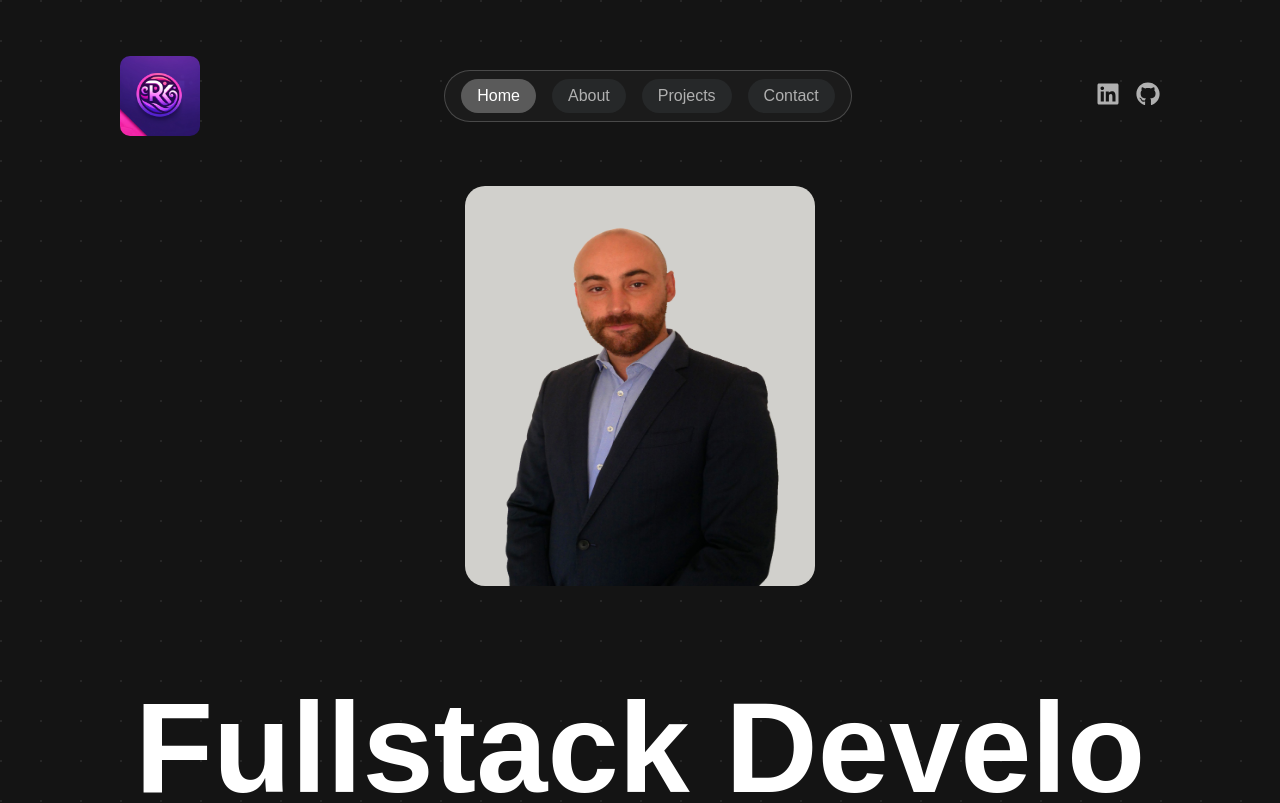
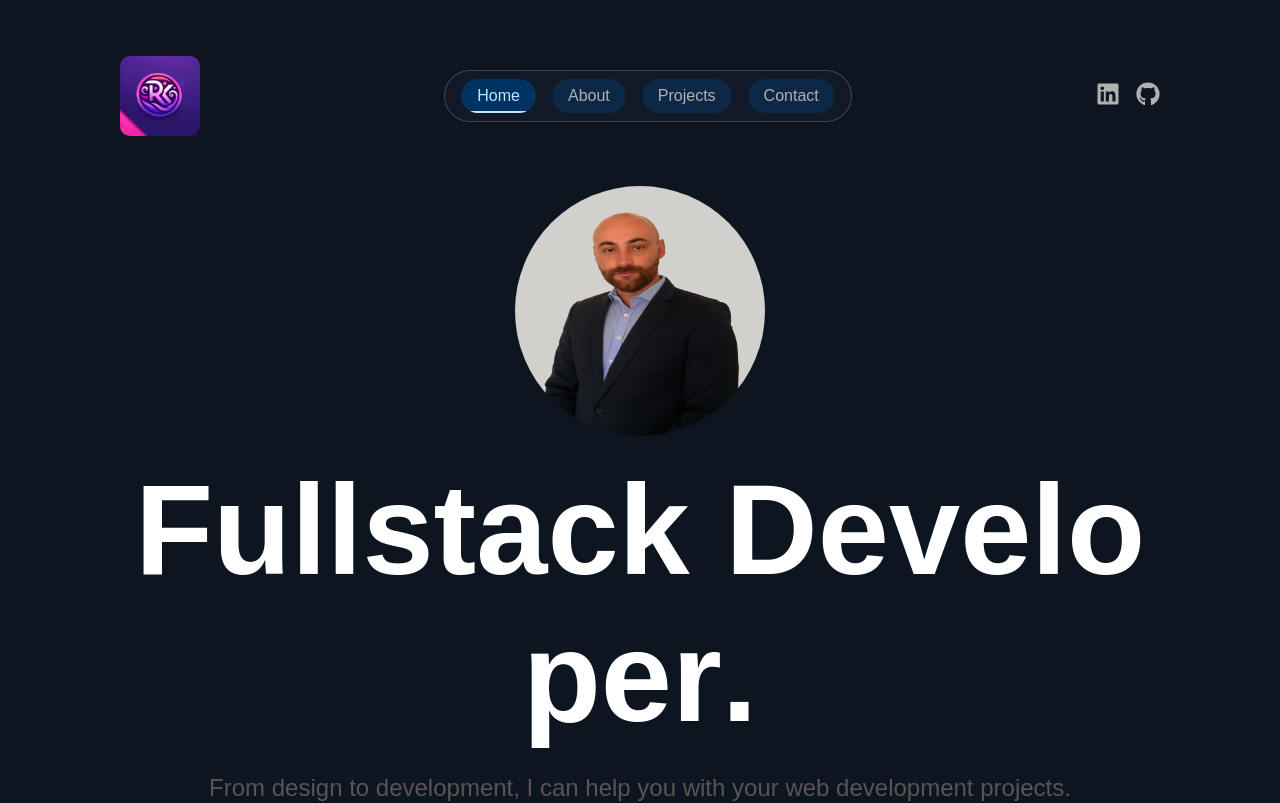
Before and after one commit to RonanKer29/react-portfolio-rk, a React (Vite) app: page / in a window 1280 px wide. Shown: the top 803 px of the page. Built offline with nearby package versions, Linux system fonts and the light colour scheme.

Commit message:
restyle background

```diff
--- a/package.json
+++ b/package.json
@@ -12,6 +12,7 @@
   "dependencies": {
     "@fontsource/outfit": "^5.0.13",
     "@fontsource/roboto": "^5.0.13",
+    "@radix-ui/colors": "^3.0.0",
     "react": "^18.2.0",
     "react-dom": "^18.2.0",
     "react-icons": "^5.2.1",
--- a/src/components/AnimatedText.jsx
+++ b/src/components/AnimatedText.jsx
@@ -1,7 +1,7 @@
 import React, { useState, useEffect } from "react";
 import "../styles/animated-text.css";
 
-const AnimatedText = ({ text, delay = 80 }) => {
+const AnimatedText = ({ text, delay = 30 }) => {
   const [characters, setCharacters] = useState([]);
 
   useEffect(() => {
--- a/src/index.css
+++ b/src/index.css
@@ -1,3 +1,5 @@
+@import "@radix-ui/colors/blue.css";
+
 * {
   box-sizing: border-box;
   margin: 0;
@@ -9,8 +11,9 @@
 
 body {
   font-family: "Poppins", sans-serif;
-  background: #141414;
-  background-image: radial-gradient(#262626 1px, transparent 0);
+  background: #0d1520;
+  background-color: ;
+  /* background-image: radial-gradient(#262626 1px, transparent 0); */
   background-size: 40px 40px;
   background-position: -19px -19px;
   /* min-height: 100dvh; */
--- a/src/pages/HomePage.jsx
+++ b/src/pages/HomePage.jsx
@@ -7,9 +7,8 @@ import photo from "../assets/photo-ronan.jpg";
 const HomePage = () => {
   return (
     <div className="home-page">
-      <div className="animated-container">
-        <div className="image-container">
-          <img src={photo} alt="Ronan Kervella" className="animated-image" />
+      <div className="image-and-text">
+        <img src={photo} alt="Office" className="office-image" />
       </div>
       <div className="animated-text-container">
         <AnimatedText text=" Fullstack Developer." />
@@ -19,7 +18,6 @@ const HomePage = () => {
         projects.
       </div>
     </div>
-    </div>
   );
 };
 
--- a/src/styles/animated-text.css
+++ b/src/styles/animated-text.css
@@ -7,7 +7,7 @@
   display: inline-block;
   transform: translateY(-100%);
   opacity: 0;
-  animation: slideDown 1s ease forwards;
+  animation: slideDown 0.1s ease forwards;
   animation-delay: var(--animation-delay, 0s); /* Use CSS variable for delay */
 }
 
--- a/src/styles/contactCard.css
+++ b/src/styles/contactCard.css
@@ -1,6 +1,6 @@
 .contact-card {
   margin-top: 100px;
-  background-color: #1a1a1a; /* Couleur de fond */
+  background-color: #111927; /* Couleur de fond */
   border-radius: 20px; /* Bordure arrondie */
   padding: 20px;
   width: 500px; /* Largeur de la carte */
@@ -36,7 +36,7 @@
   padding: 10px;
   border: none;
   border-radius: 20px;
-  background-color: #333;
+  background-color: #0d2847;
   color: white;
   padding-left: 20px;
   resize: none;
--- a/src/styles/home-page.css
+++ b/src/styles/home-page.css
@@ -9,34 +9,61 @@
   flex-direction: column; /* Changer de row à column pour un affichage vertical */
   justify-content: center;
   align-items: center;
-  /* height: 100vh; */
   margin-top: 50px;
 }
 
-.animated-container {
+.image-and-text {
   display: flex;
-  flex-direction: column;
+  flex-direction: row; /* Affiche l'image et le texte côte à côte */
+  justify-content: space-around;
   align-items: center;
+  margin-bottom: 20px;
+  /* max-width: 80%; Utiliser max-width pour limiter la largeur */
+  /* margin: 0 auto; Centre le conteneur horizontalement */
 }
 
-.image-container {
-  overflow: hidden;
-  display: inline-block;
-  margin-bottom: 20px;
+.office-image {
+  border-radius: 50%;
+  width: 250px; /* Ajustez la largeur de l'image selon vos besoins */
+  height: 250px; /* Ajustez la hauteur de l'image selon vos besoins */
 }
 
-.animated-image {
-  width: 350px;
-  height: 400px;
-  border-radius: 20px;
-  opacity: 0;
-  animation: fadeIn 5s ease forwards;
-  margin-bottom: 4rem;
+.waving-hand {
+  display: inline-block;
+  animation: wave 2s infinite;
+  transform-origin: 70% 70%; /* Adjust the origin to make the wave look natural */
+}
+
+@keyframes wave {
+  0% {
+    transform: rotate(0deg);
+  }
+  10% {
+    transform: rotate(14deg);
+  }
+  20% {
+    transform: rotate(-8deg);
+  }
+  30% {
+    transform: rotate(14deg);
+  }
+  40% {
+    transform: rotate(-4deg);
+  }
+  50% {
+    transform: rotate(10deg);
+  }
+  60% {
+    transform: rotate(0deg);
+  }
+  100% {
+    transform: rotate(0deg);
+  }
 }
 
 @keyframes fadeIn {
   to {
-    opacity: 1;
+    opacity: 0.7; /* Final opacity for a more transparent look */
   }
 }
 
@@ -52,24 +79,57 @@
 }
 
 @media (max-width: 768px) {
+  .image-and-text {
+    flex-direction: column; /* Affiche les éléments verticalement sur les petits écrans */
+    align-items: center;
+    width: 90%; /* Ajuste la largeur pour les écrans plus petits */
+  }
+
+  .image-container {
+    margin-right: 0;
+    margin-bottom: 20px;
+  }
+
   .animated-text {
-    font-size: 1.5rem; /* Adjust text size for smaller screens */
+    font-size: 2rem; /* Adjust text size for smaller screens */
   }
 
   .animated-image {
-    width: 200px; /* Adjust image size for smaller screens */
-    height: 250px; /* Adjust image size for smaller screens */
+    width: 200px; /* Taille fixe de l'image pour les petits écrans */
+    height: 250px; /* Taille fixe de l'image pour les petits écrans */
+  }
+
+  .custom-text {
+    font-size: 1.2rem; /* Adjust custom text size for smaller screens */
+    text-align: center;
+    margin-bottom: 20px;
+  }
+
+  .presentation {
+    font-size: 1.2rem; /* Adjust presentation text size for smaller screens */
   }
 }
 
 @media (max-width: 480px) {
+  .image-and-text {
+    flex-direction: column; /* Assure un affichage vertical pour les très petits écrans */
+    align-items: center;
+    width: 95%; /* Ajuste la largeur pour les très petits écrans */
+  }
+
   .animated-text {
     font-size: 1.5rem; /* Further adjust text size for very small screens */
   }
 
   .animated-image {
-    width: 200px; /* Adjust image size for smaller screens */
-    height: 250px; /* Adjust image size for smaller screens */
+    width: 200px; /* Taille fixe de l'image pour les très petits écrans */
+    height: 250px; /* Taille fixe de l'image pour les très petits écrans */
+  }
+
+  .custom-text {
+    font-size: 1rem; /* Further adjust custom text size for very small screens */
+    text-align: center;
+    margin-bottom: 20px;
   }
 
   .presentation {
--- a/src/styles/navbar.css
+++ b/src/styles/navbar.css
@@ -11,8 +11,8 @@
   align-items: center;
   justify-content: space-between;
   margin-top: 1rem;
-  position: relative; /* Ajouté pour le positionnement absolu des éléments enfants */
-  z-index: 1; /* S'assurer que la navbar est au-dessus du contenu */
+  position: relative;
+  z-index: 1;
 }
 
 .logo-container {
@@ -28,13 +28,14 @@
   list-style: none;
   padding: 0.5rem 1rem;
   margin: 0 auto;
-  border: 1px solid rgba(255, 255, 255, 0.2);
+  border: 1px solid rgba(245, 245, 245, 0.2);
   border-radius: 9999px;
-  background-color: #1b1b1b;
+  background-color: #111927;
 }
 
 .nav-button {
-  background-color: #3b3f42;
+  position: relative; /* Pour positionner le pseudo-élément par rapport au bouton */
+  background-color: #111927;
   color: #b0b0b0;
   border: none;
   padding: 0.5rem 1rem;
@@ -46,30 +47,51 @@
   display: flex;
   align-items: center;
   justify-content: center;
+  overflow: hidden; /* Pour éviter que l'animation dépasse */
+}
+
+.nav-button::after {
+  content: "";
+  position: absolute;
+  width: 0;
+  height: 2px; /* Hauteur de la ligne de soulignement */
+  bottom: 0;
+  left: 0;
+  background-color: white; /* Couleur de la ligne de soulignement */
+  transition: width 0.3s ease-in-out;
+}
+
+.nav-button:hover::after {
+  width: 100%; /* Étend la ligne de soulignement sur toute la largeur du bouton */
 }
 
 .nav-button.selected {
-  background-color: #5a5a5a;
-  color: white;
+  background-color: #003362;
+  color: #c2e6ff;
+}
+
+.nav-button.selected::after {
+  width: 100%;
+  background-color: #c2e6ff;
 }
 
 .nav-button:not(.selected) {
-  background-color: #262829;
+  background-color: #0d2847;
   color: #b0b0b0;
 }
 
 .nav-button:hover {
-  background-color: #505050;
-  color: white;
+  background-color: #004074;
+  color: #c2e6ff;
 }
 
 .menu-icon {
-  display: none; /* Cacher par défaut */
+  display: none;
   cursor: pointer;
   color: #b0b0b0;
-  position: absolute; /* Ajouté pour positionner absolument */
-  right: 20px; /* Ajuster selon votre besoin */
-  top: 20px; /* Ajuster selon votre besoin */
+  position: absolute;
+  right: 20px;
+  top: 20px;
   z-index: 2;
 }
 
@@ -83,7 +105,7 @@
 }
 
 .social-icon:hover {
-  color: white;
+  color: #c2e6ff;
 }
 
 @media (max-width: 1024px) {
@@ -95,7 +117,7 @@
     display: flex;
     flex-direction: column;
     position: absolute;
-    top: 60px; /* Ajuster selon la hauteur de votre navbar */
+    top: 60px;
     right: 20px;
     background-color: #2c2c2c;
     border-radius: 10px;
@@ -118,36 +140,3 @@
   gap: 20px;
   margin-top: 20px;
 }
-
-@media (max-width: 1024px) {
-  .nav-buttons {
-    display: none;
-  }
-
-  .nav-buttons.open {
-    display: flex;
-    flex-direction: column;
-    position: absolute;
-    top: 60px; /* Ajuster selon la hauteur de votre navbar */
-    right: 20px;
-    background-color: #2c2c2c;
-    border-radius: 10px;
-    padding: 10px;
-    box-shadow: 0 4px 8px rgba(0, 0, 0, 0.1);
-  }
-
-  .menu-icon {
-    display: block;
-  }
-
-  .social-icons {
-    display: none;
-  }
-}
-
-.content {
-  display: flex;
-  flex-wrap: wrap;
-  gap: 20px;
-  margin-top: 20px;
-}
```
Also changed, not shown: src/assets/office.png (added), 1 other file (tests, documents, lock files or other folders). Lines whose indentation alone changed are shown as unchanged.
